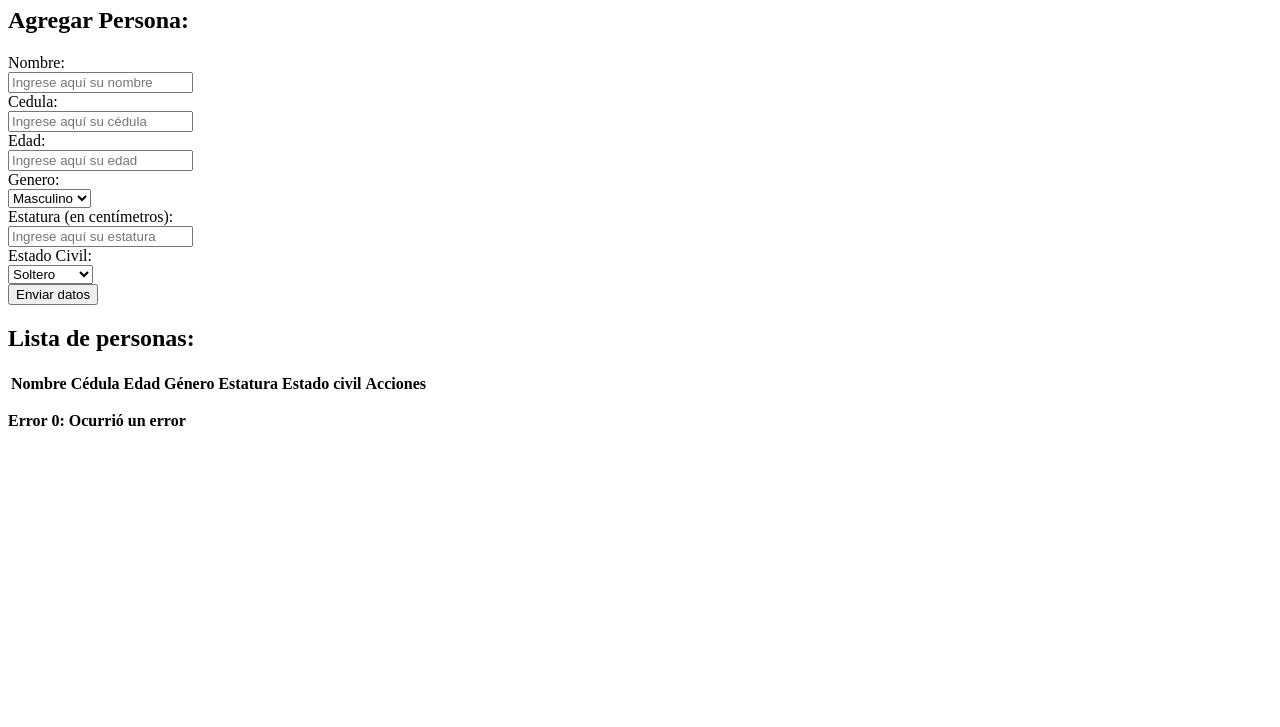
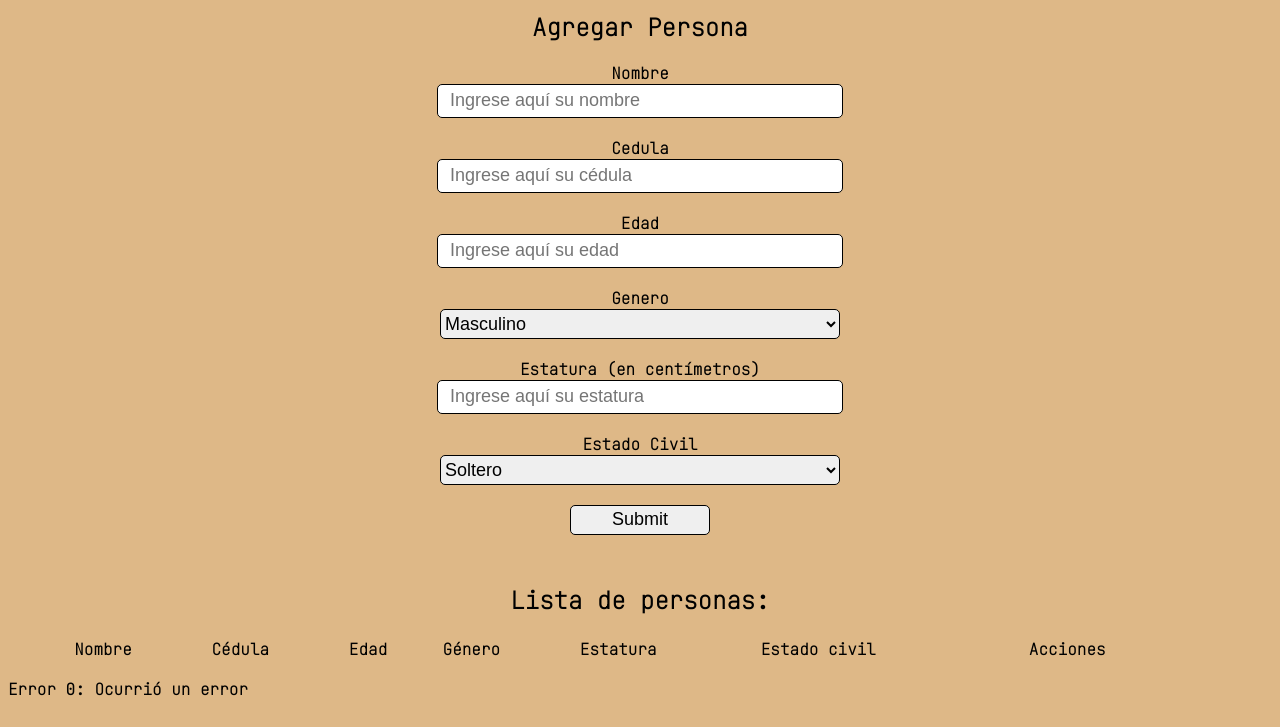
Before and after one commit to JuanCamiloCardona11/CRUD_AJAX_con_XMLHttpRequest_-_JSON-Server, a plain HTML site: page index.html in a window 1280 px wide. Shown: the part 73-800 px from the top of the page. Drawn offline with Linux system fonts and the light colour scheme; no server answers.

Commit message:
refactoring y estilos al form

```diff
--- /dev/null
+++ b/css/estilos.css
@@ -0,0 +1,78 @@
+body {
+   background-color:burlywood;
+   font-family: 'JetBrains Mono', monospace;
+}
+
+
+.crud__title {
+   text-align: center;
+   margin-bottom: 30px;
+   font-size:25px;
+   font-weight:bold;
+}
+
+.crud__subtitle {
+   text-align: center;
+}
+
+#crud__form {
+   width: 80%;
+   margin: 20px auto;
+   text-align: center;
+}
+
+.form__label {
+   text-align: center;
+   width: 100%;
+   display:block;
+   font-weight: 600;
+}
+
+.form__input {
+   display: block;
+   height: 30px;
+   width: 60%;
+   max-width: 400px;
+   min-width: 300px;
+   margin: 0px auto;
+   margin-bottom:20px;
+   border: 1px solid black;
+   border-radius:5px;
+   font-size:18px;
+}
+
+.form__input::placeholder {
+   padding-left: 10px;
+}
+
+.form__input--button {
+   width: 5%;
+   display: block;
+   align-self: center;
+   height: 30px;
+   max-width: 200px;
+   min-width: 140px;
+}
+
+.form__input:hover {
+   background-color:#ccc;
+}
+
+#crud-template{
+   border: 2px solid black;
+}
+
+.crud__subtitle--table {
+   margin-top:50px;
+}
+
+.crud-table {
+   width: 90%;
+   font-weight: 600;
+   margin: 10px auto;
+}
+
+.crud-table__header {
+   text-align: left;
+   font-weight: bold;
+}
--- a/index.html
+++ b/index.html
@@ -7,46 +7,57 @@
    <meta name="viewport" content="width=device-width, initial-scale=1.0">
    <meta name="author" content="Juan Camilo Cardona Calderón">
    <meta name="keywords" content="AJAX, XMLHttpRequest, Fetch, Axios, petición">
-    <title>CRUD AJAX</title>
+   <link rel="preconnect" href="https://fonts.gstatic.com">
+   <link href="https://fonts.googleapis.com/css2?family=JetBrains+Mono:wght@100&display=swap" rel="stylesheet">
+   <link rel="stylesheet" href="css/estilos.css">
+   <title>CRUD AJAX | XMLHTTPRequest</title>
 </head>
-<!--PARA ESTE EJERCICIO DEBEMOS DE LEVANTAR Y MANTENER ABIERTO EL JSON-SERVER-->
+<!--PARA ESTE EJERCICIO DEBEMOS DE LEVANTAR Y MANTENER ABIERTO EL JSON-SERVER (SERÁ NUESTRO BACKEND)-->
+<!--
+   json-server --watch <Nombre del archivo en formato json>
+
+   para cambiar  el puerto corremos el comando json-server --port <numero del puerto>
+-->
 
 <body>
-    <h1>CRUD AJAX - XMLHttpRequest</h1>
    <section class="crud">
-        <article>
-            <h2 class="crud-title">Agregar Persona: </h2>
-            <form class="crud-form">
-                <label for="nombre">Nombre:</label><br>
-                <input type="text" name="nombre" id="nombre" placeholder="Ingrese aquí su nombre" required><br>
-                <label for="cedula">Cedula:</label><br>
-                <input type="text" name="cedula" id="cedula" placeholder="Ingrese aquí su cédula" required><br>
-                <label for="edad">Edad:</label><br>
-                <input type="number" name="edad" id="edad" placeholder="Ingrese aquí su edad" required><br>
-                <label for="genero">Genero:</label><br>
-                <select name="genero" id="genero">
-                    <option value="masculino">Masculino</option>
-                    <option value="femenino">Femenino</option>
-                    <option value="otro">Otro</option>
-                </select><br>
-                <label for="estatura">Estatura (en centímetros):</label><br>
-                <input type="number" name="estatura" id="estatura" placeholder="Ingrese aquí su estatura" required><br>
-                <label for="estCivil">Estado Civil:</label><br>
-                <select name="estCivil" id="estCivil" required>
-                    <option value="soltero">Soltero</option>
-                    <option value="casado">Casado</option>
-                    <option value="divorciado">Divorciado</option>
-                    <option value="otro">Soltero</option>
-                </select><br>
-                <input type="submit" value="Enviar datos">
+      <h1 class="crud__title">CRUD AJAX con XMLHttpRequest</h1>
+      <article class="crud__container">
+         <h2 class="crud__subtitle">Agregar Persona</h2>
+         <form id="crud-form" class="crud__form">
+            <label for="nombre" class="form__label">Nombre</label>
+            <input type="text" name="nombre" class="form__input" id="nombre" placeholder="Ingrese aquí su nombre"
+               required>
+            <label for="cedula" class="form__label">Cedula</label>
+            <input type="text" name="cedula" class="form__input" id="cedula" placeholder="Ingrese aquí su cédula"
+               required>
+            <label for="edad" class="form__label">Edad</label>
+            <input type="number" name="edad" class="form__input" id="edad" placeholder="Ingrese aquí su edad" required>
+            <label for="genero" class="form__label">Genero</label>
+            <select name="genero" id="genero" class="form__input">
+               <option value="m">Masculino</option>
+               <option value="f">Femenino</option>
+               <option value="o">Otro</option>
+            </select>
+            <label for="estatura" class="form__label">Estatura (en centímetros)</label>
+            <input type="number" name="estatura" class="form__input" id="estatura"
+               placeholder="Ingrese aquí su estatura" required>
+            <label for="estCivil" class="form__label">Estado Civil</label>
+            <select name="estCivil" id="estCivil" class="form__input" required>
+               <option value="s">Soltero</option>
+               <option value="c">Casado</option>
+               <option value="d">Divorciado</option>
+               <option value="o">Soltero</option>
+            </select>
+            <input type="submit" class="form__input form__input--button" id="btn-form">
             <input type="hidden" name="id">
             <!--Servirá para los verbos GET, POST, PUT y DELETE -->
          </form>
       </article>
       <article>
-            <h2>Lista de personas:</h2>
+         <h2 class="crud__subtitle crud__subtitle--table">Lista de personas:</h2>
          <table class="crud-table">
-                <thead>
+            <thead class="crud-table__header">
                <tr>
                   <th>Nombre</th>
                   <th>Cédula</th>
@@ -56,7 +67,7 @@
                   <th>Estado civil</th>
                   <th>Acciones</th>
                </tr>
-                </thead>
+               </theadclass>
             <tbody></tbody>
          </table>
       </article>
--- a/js/app.js
+++ b/js/app.js
@@ -1,10 +1,75 @@
 const d = document,
     $table = d.querySelector(".crud-table"),
-    $form = d.querySelector(".crud-form"),
-    $title = d.querySelector(".crud-title"),
+    $form = d.querySelector("#crud-form"),
+    $title = d.querySelector(".crud__subtitle"),
     $template = d.getElementById("crud-template").content,
     $fragment = d.createDocumentFragment(),
     xhr = new XMLHttpRequest();
+
+d.addEventListener("submit",(e) =>{
+   if(e.target === $form){
+      e.preventDefault();     //Bloqueamos la acción por defecto del botón submit ya que lo haremos con AJAX
+
+      if(!e.target.id.value){ //si el botón hidden no tiene valor en el id entra aquí
+         //CREATE (POST)
+         ajax({
+            url: "http://localhost:3000/personas",
+               method:"POST",
+               success: (res) => location.reload(),
+               error: (err) => $form.insertAdjacentHTML("afterend",`<p><b>${err}</b></p>`),
+               data: {
+                  nombre: e.target.nombre.value, //Así obtenemos los valores
+                  cedula:e.target.cedula.value,  //de los campos de entrada
+                  edad:e.target.edad.value,      //de un formulario.
+                  genero:e.target.genero.value,
+                  estatura:e.target.estatura.value,
+                  estCivil:e.target.estCivil.value
+               }
+         });
+      } else {
+      //UPDATE (PUT)
+         ajax({
+            url: `http://localhost:3000/personas/${e.target.id.value}`,
+               method:"PUT",
+               success: (res) => location.reload(),
+               error: (err) => $form.insertAdjacentHTML("afterend",`<p><b>${err}</b></p>`),
+               data: {
+                  nombre: e.target.nombre.value, //Así obtenemos los valores
+                  cedula:e.target.cedula.value,  //de los campos de entrada
+                  edad:e.target.edad.value,      //de un formulario.
+                  genero:e.target.genero.value,
+                  estatura:e.target.estatura.value,
+                  estCivil:e.target.estCivil.value
+               }
+         });
+      }
+   }
+});
+
+d.addEventListener("click", e => {
+   if(e.target.matches(".editar")){
+      $title.textContent = "Editar Persona";
+      $form.id.value = e.target.dataset.id;
+      $form.nombre.value = e.target.dataset.nombre;
+      $form.cedula.value = e.target.dataset.cedula;
+      $form.edad.value = e.target.dataset.edad;
+      $form.genero.value = e.target.dataset.genero;
+      $form.estatura.value = e.target.dataset.estatura;
+      $form.estCivil.value = e.target.dataset.estCivil;
+   }
+   if(e.target.matches(".eliminar")){
+      let confirEliminacion = confirm(`Estás seguro de eliminar la persona con id ${e.target.dataset.id}?`);
+      if(confirEliminacion){
+         //DELETE
+         ajax({
+            url: `http://localhost:3000/personas/${e.target.dataset.id}`,
+            method:"DELETE",
+            success: (res) => location.reload(),
+            error: (err) => $form.insertAdjacentHTML("afterend",`<p><b>${err}</b></p>`)
+         });
+      }
+   }
+});
 
 //FUNCION AJAX -> Servirá para las cuatro acciones (CREATE, READ , UPDATE & DELETE)
 const ajax = options => {
@@ -33,17 +98,15 @@ const ajax = options => {
 const obtenerPersonas = () => {
     ajax({
         method: "GET",
-        url:"http://localhost:5555/personas",
+        url:"http://localhost:3000/personas",
         success: (res) => {
             res.forEach(elem => {
                 $template.querySelector(".nombre").textContent = elem.nombre;
                 $template.querySelector(".cedula").textContent = elem.cedula;
                 $template.querySelector(".edad").textContent = elem.edad;
                 $template.querySelector(".genero").textContent = elem.genero;
-                $template.querySelector(".estatura").textContent = elem.estatura;
+                $template.querySelector(".estatura").textContent = elem.estatura/100;
                 $template.querySelector(".estCivil").textContent = elem.estCivil;
-
-
 
                 //PARA LOS BOTONES de editar y eliminar
 
@@ -63,7 +126,7 @@ const obtenerPersonas = () => {
                 $botonEliminar.dataset.id = elem.id;
 
                 let $clone = d.importNode($template, true);
-                $fragment.appendChild($clone);
+                $fragment.append($clone);
 
             });
             $table.querySelector("tbody").appendChild($fragment);
@@ -78,68 +141,3 @@ const obtenerPersonas = () => {
 //GET inicial -> Listener del evento DOMContentLoaded para cargar en pantalla
 //las personas cuando se recarga la página
 d.addEventListener("DOMContentLoaded", obtenerPersonas);
-
-d.addEventListener("submit",(e) =>{
-    if(e.target === $form){
-        e.preventDefault();     //Bloqueamos la acción por defecto del botón submit ya que lo haremos con AJAX
-
-        if(!e.target.id.value){ //si el botón hidden no tiene valor en el id entra aquí
-            //CREATE (POST)
-            ajax({
-                url: "http://localhost:5555/personas",
-                method:"POST",
-                success: (res) => location.reload(),
-                error: (err) => $form.insertAdjacentHTML("afterend",`<p><b>${err}</b></p>`),
-                data: {
-                    nombre: e.target.nombre.value, //Así obtenemos los valores
-                    cedula:e.target.cedula.value,  //de los campos de entrada
-                    edad:e.target.edad.value,      //de un formulario.
-                    genero:e.target.genero.value,
-                    estatura:e.target.estatura.value,
-                    estCivil:e.target.estCivil.value
-                }
-            });
-        } else {
-            //UPDATE (PUT)
-            ajax({
-                url: `http://localhost:5555/personas/${e.target.id.value}`,
-                method:"PUT",
-                success: (res) => location.reload(),
-                error: (err) => $form.insertAdjacentHTML("afterend",`<p><b>${err}</b></p>`),
-                data: {
-                    nombre: e.target.nombre.value, //Así obtenemos los valores
-                    cedula:e.target.cedula.value,  //de los campos de entrada
-                    edad:e.target.edad.value,      //de un formulario.
-                    genero:e.target.genero.value,
-                    estatura:e.target.estatura.value,
-                    estCivil:e.target.estCivil.value
-                }
-            });
-        }
-    }
-});
-
-d.addEventListener("click", e => {
-    if(e.target.matches(".editar")){
-        $form.id.value = e.target.dataset.id;
-        $title.textContent = "Editar Persona";
-        $form.nombre.value = e.target.dataset.nombre;
-        $form.cedula.value = e.target.dataset.cedula;
-        $form.edad.value = e.target.dataset.edad;
-        $form.genero.value = e.target.dataset.genero;
-        $form.estatura.value = e.target.dataset.estatura;
-        $form.estCivil.value = e.target.dataset.estCivil;
-    }
-    if(e.target.matches(".eliminar")){
-        let confirEliminacion = confirm(`Estás seguro de eliminar la persona con id ${e.target.dataset.id}?`);
-        if(confirEliminacion){
-            //DELETE
-            ajax({
-                url: `http://localhost:5555/personas/${e.target.dataset.id}`,
-                method:"DELETE",
-                success: (res) => location.reload(),
-                error: (err) => $form.insertAdjacentHTML("afterend",`<p><b>${err}</b></p>`)
-            });
-        }
-    }
-});
```
Also changed, not shown: json/personas.json (+29 -11 lines). Lines whose indentation alone changed are shown as unchanged.
